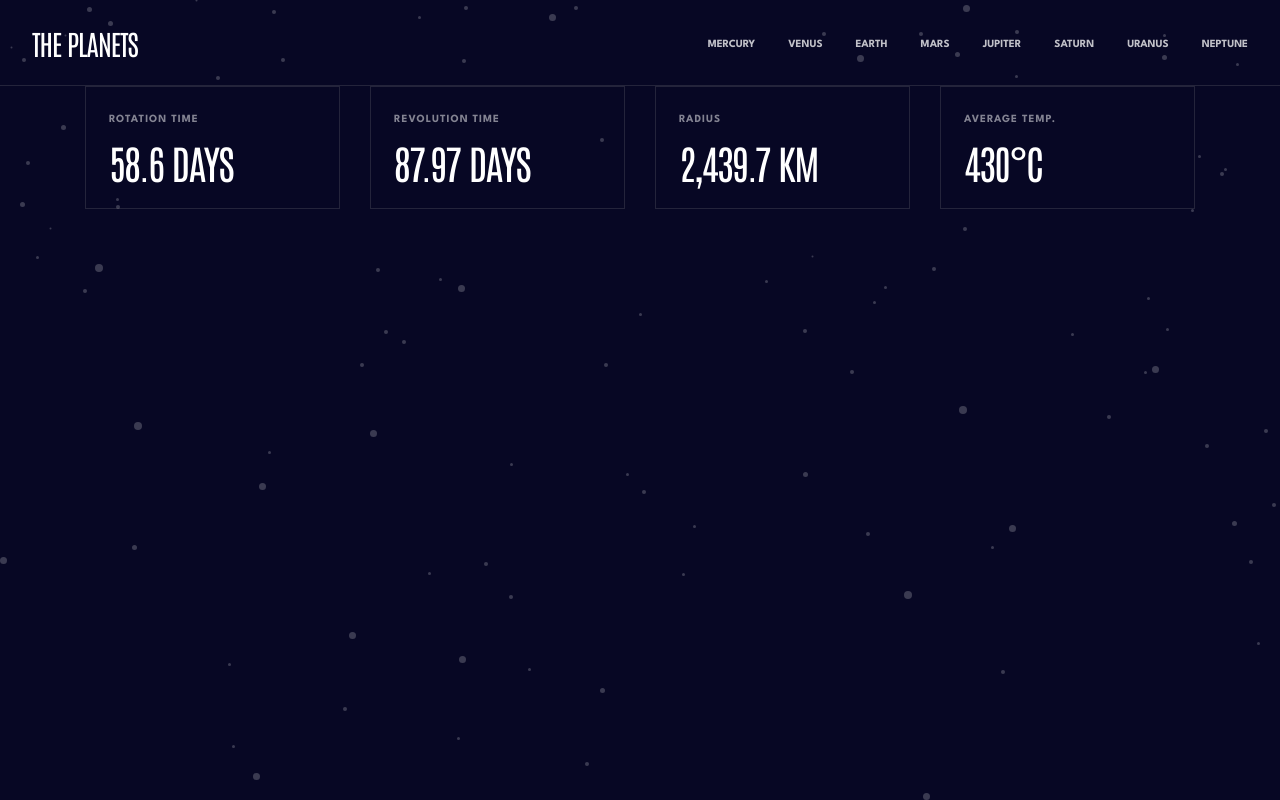
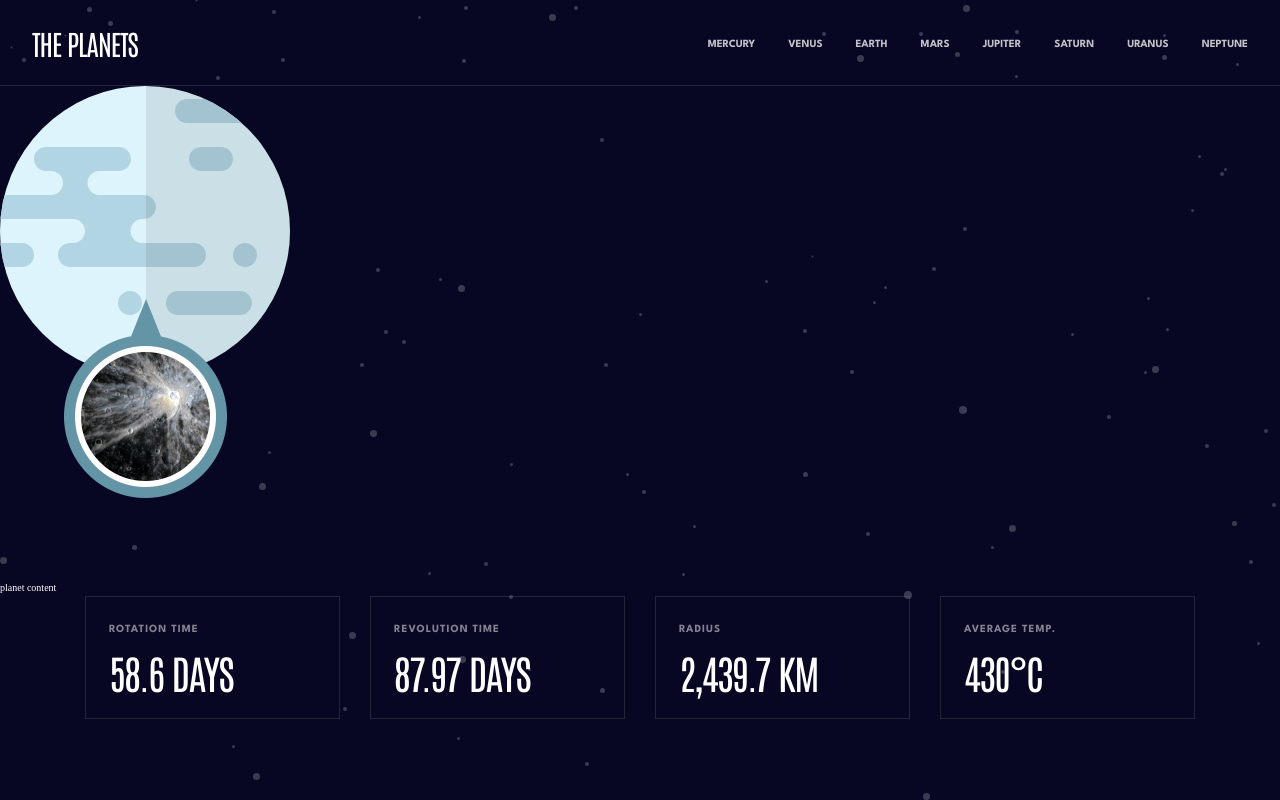
Before and after one commit to IngridaKvet/Planets, a React (Vite) app: page /mercury in a window 1280 px wide. Built offline with nearby package versions, Linux system fonts and the light colour scheme.

Commit message:
Add planet image component

```diff
--- a/data.json
+++ b/data.json
@@ -18,7 +18,7 @@
     "radius": "2,439.7 KM",
     "temperature": "430°c",
     "images": {
-      "planet": "./assets/planet-mercury.svg",
+      "planet": "assets/planet-mercury.svg",
       "internal": "./assets/planet-mercury-internal.svg",
       "geology": "./assets/geology-mercury.png"
     }
--- a/src/App.jsx
+++ b/src/App.jsx
@@ -1,23 +1,33 @@
 import './App.css'
 import Layout from './components/Layout/Layout'
-import { Routes, Route } from 'react-router'
-import PlanetStats from './components/PlanetStats/PlanetStats'
+import { Routes, Route, Navigate } from 'react-router'
+import data from '../data.json';
+import PlanetPage from './components/PlanetPage/PlanetPage';
 
-import data from '../data.json';
 
-const planet = data.find(p => p.name === 'Mercury');
+//const planet = data.find(p => p.name === 'Mercury');
 
 
 function App() {
 
   return (
-    <>
+
      <Layout>
       <Routes>
-          <Route path="/mercury" element={<PlanetStats planet={planet}/>} />
+
+
+         <Route path="/" element={<Navigate to="/mercury" replace />} />
+
+         {data.map((planet) =>(
+          <Route key={planet.name}
+          path={planet.name.toLowerCase()}
+          element={<PlanetPage planet={planet}/>}
+          />
+         ))}
+          {/* <Route path="/mercury" element={<PlanetStats planet={planet}/>} /> */}
       </Routes>
      </Layout>
-    </>
+
   )
 }
 
--- /dev/null
+++ b/src/components/PlanetContent/PlanetContent.jsx
@@ -0,0 +1,5 @@
+const PlanetContent = () => {
+    return ( <p>planet content</p> );
+}
+
+export default PlanetContent;
--- /dev/null
+++ b/src/components/PlanetImage/PlanetImage.jsx
@@ -0,0 +1,24 @@
+import styles from "./planetImage.module.scss";
+import planetImages from "./planetsUtil";
+
+const PlanetImage = ({ planet, tab }) => {
+  const name = planet.name.toLowerCase();
+  const images = planetImages[planet.name];
+
+  const mainImg = tab === "structure" ? images.internal : images.planet;
+
+  return (
+    <div className={styles.imageWrapper}>
+      <img className={styles.planetImage} src={mainImg} alt={`${planet.name} illustration`} />
+      {tab === "geology" && (
+        <img
+          className={`${styles.geologyImage} ${styles[name]}`}
+          src={images.geology}
+          alt={`${planet.name} surface geology`}
+        />
+      )}
+    </div>
+  );
+};
+
+export default PlanetImage;
--- /dev/null
+++ b/src/components/PlanetImage/planetImage.module.scss
@@ -0,0 +1,51 @@
+.geologyImage {
+  display: flex;
+  justify-content: center;
+  position: relative;
+}
+
+.mercury,
+.venus,
+.earth,
+.mars,
+.uranus,
+.neptune {
+  width: 16.3rem;
+  top: -82px;
+}
+
+.mercury {
+  left: 64px;
+}
+
+.venus {
+  left: 119px;
+}
+
+.earth {
+  left: 144px;
+}
+
+.mars {
+  left: 87px;
+}
+
+.jupiter {
+  width: 16.3rem;
+  top: -92px;
+  left: 210px;
+}
+
+.saturn {
+  width: 16.3rem;
+  top: -280px;
+  left: 252px;
+}
+
+.uranus {
+  left: 148px;
+}
+
+.neptune {
+  left: 144px;
+}
--- /dev/null
+++ b/src/components/PlanetImage/planetsUtil.js
@@ -0,0 +1,69 @@
+import mercury from "../../assets/planet-mercury.svg";
+import mercuryInternal from "../../assets/planet-mercury-internal.svg";
+import mercuryGeology from "../../assets/geology-mercury.png";
+import venus from "../../assets/planet-venus.svg";
+import venusInternal from "../../assets/planet-venus-internal.svg";
+import venusGeology from "../../assets/geology-venus.png";
+import earth from "../../assets/planet-earth.svg";
+import earthInternal from "../../assets/planet-earth-internal.svg";
+import earthGeology from "../../assets/geology-earth.png";
+import mars from "../../assets/planet-mars.svg";
+import marsInternal from "../../assets/planet-mars-internal.svg";
+import marsGeology from "../../assets/geology-mars.png";
+import jupiter from "../../assets/planet-jupiter.svg";
+import jupiterInternal from "../../assets/planet-jupiter-internal.svg";
+import jupiterGeology from "../../assets/geology-jupiter.png";
+import saturn from "../../assets/planet-saturn.svg";
+import saturnInternal from "../../assets/planet-saturn-internal.svg";
+import saturnGeology from "../../assets/geology-saturn.png";
+import uranus from "../../assets/planet-uranus.svg";
+import uranusInternal from "../../assets/planet-uranus-internal.svg";
+import uranusGeology from "../../assets/geology-uranus.png";
+import neptune from "../../assets/planet-neptune.svg";
+import neptuneInternal from "../../assets/planet-neptune-internal.svg";
+import neptuneGeology from "../../assets/geology-neptune.png";
+
+const planetImages = {
+  Mercury: {
+    planet: mercury,
+    internal: mercuryInternal,
+    geology: mercuryGeology,
+  },
+  Venus: {
+    planet: venus,
+    internal: venusInternal,
+    geology: venusGeology,
+  },
+  Earth: {
+    planet: earth,
+    internal: earthInternal,
+    geology: earthGeology,
+  },
+  Mars: {
+    planet: mars,
+    internal: marsInternal,
+    geology: marsGeology,
+  },
+  Jupiter: {
+    planet: jupiter,
+    internal: jupiterInternal,
+    geology: jupiterGeology,
+  },
+  Saturn: {
+    planet: saturn,
+    internal: saturnInternal,
+    geology: saturnGeology,
+  },
+  Uranus: {
+    planet: uranus,
+    internal: uranusInternal,
+    geology: uranusGeology,
+  },
+  Neptune: {
+    planet: neptune,
+    internal: neptuneInternal,
+    geology: neptuneGeology,
+  },
+};
+
+export default planetImages;
--- /dev/null
+++ b/src/components/PlanetPage/PlanetPage.jsx
@@ -0,0 +1,20 @@
+import styles from "./planetPage.module.scss";
+import PlanetStats from "../PlanetStats/PlanetStats";
+import PlanetImage from "../PlanetImage/PlanetImage";
+import PlanetContent from "../PlanetContent/PlanetContent";
+
+
+const PlanetPage = ({ planet }) => {
+  return (
+    <section className={styles.page}>
+        <PlanetImage planet={planet} tab={"geology"}/>
+        <PlanetContent planet={planet}/>
+
+
+
+      <PlanetStats planet={planet} />
+    </section>
+  );
+};
+
+export default PlanetPage;
```
Also changed, not shown: src/components/PlanetContent/planetContent.module.scss (added), src/components/PlanetPage/planetPage.module.scss (added).
